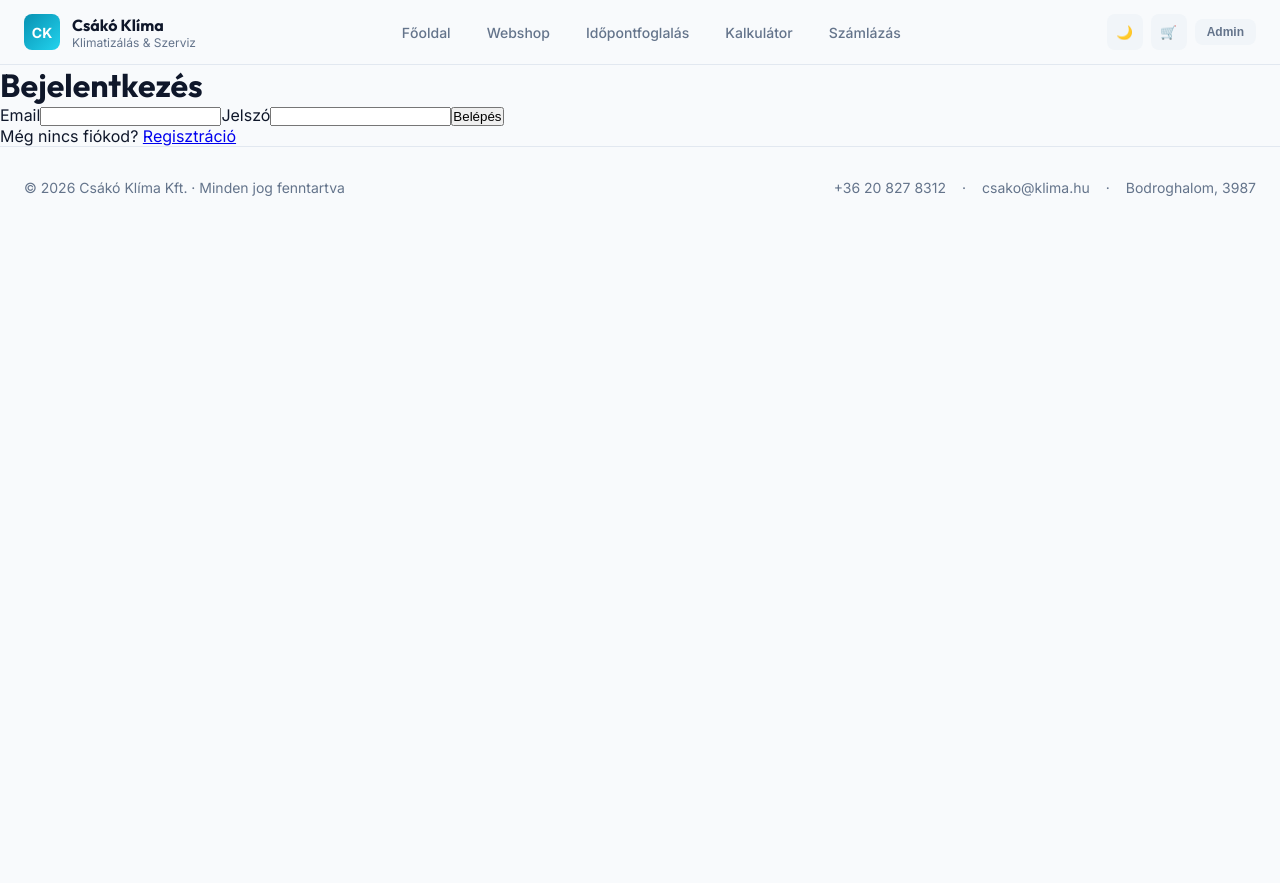
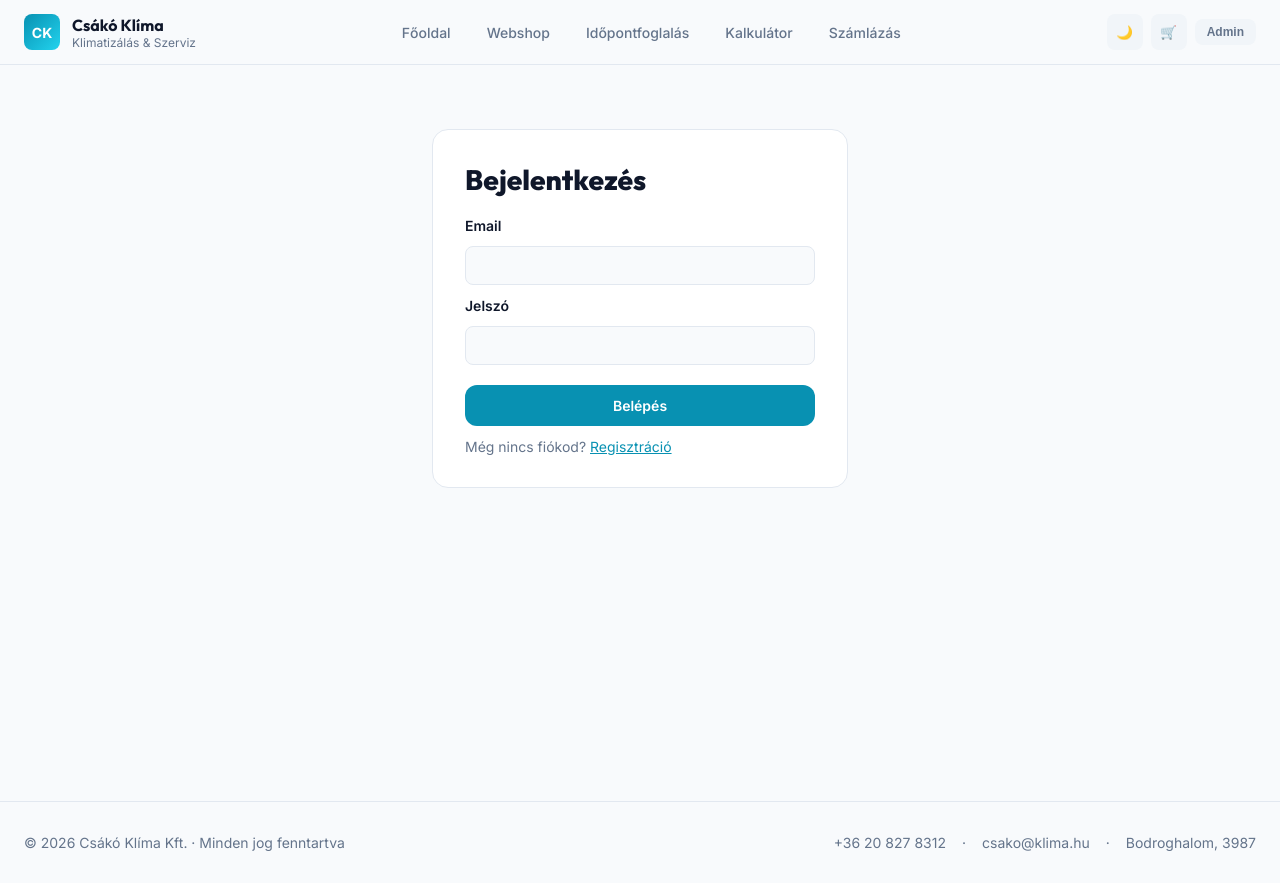
Before and after one commit to AceA1118/klim-sweboldal-vizsgaremek, a React (Vite) app in the folder frontend/: page /bejelentkezes in a window 1280 px wide. Before the commit the page ends 800 px from the top, so only its background shows below. Built offline with nearby package versions, Linux system fonts and the light colour scheme; no server answers.

Commit message:
Bejelentkezési oldal formázása

```diff
--- a/frontend/src/pages/Auth.css
+++ b/frontend/src/pages/Auth.css
@@ -0,0 +1,80 @@
+.auth-page {
+  display: flex;
+  justify-content: center;
+  align-items: flex-start;
+  padding: 4rem 1.5rem;
+  min-height: calc(100vh - 4rem);
+}
+
+.auth-card {
+  display: flex;
+  flex-direction: column;
+  gap: 0.75rem;
+  width: 100%;
+  max-width: 26rem;
+  padding: 2rem;
+  border: 1px solid var(--border);
+  border-radius: 1rem;
+  background-color: var(--card);
+}
+
+.auth-title {
+  margin-bottom: 0.5rem;
+  font-size: 1.75rem;
+  font-weight: 800;
+}
+
+.auth-label {
+  font-size: 0.875rem;
+  font-weight: 600;
+}
+
+.auth-input {
+  padding: 0.625rem 0.75rem;
+  border: 1px solid var(--border);
+  border-radius: 0.5rem;
+  background-color: var(--background);
+  color: var(--foreground);
+  font-family: inherit;
+  font-size: 0.875rem;
+}
+
+.auth-input:focus {
+  outline: 2px solid var(--primary);
+  border-color: transparent;
+}
+
+.auth-submit {
+  margin-top: 0.5rem;
+  padding: 0.75rem;
+  border: none;
+  border-radius: 0.75rem;
+  background-color: var(--primary);
+  color: var(--primary-foreground);
+  font-family: inherit;
+  font-size: 0.875rem;
+  font-weight: 600;
+  cursor: pointer;
+}
+
+.auth-submit:disabled {
+  opacity: 0.6;
+  cursor: not-allowed;
+}
+
+.auth-error {
+  padding: 0.75rem;
+  border-radius: 0.5rem;
+  background-color: #fee2e2;
+  color: #b91c1c;
+  font-size: 0.875rem;
+}
+
+.auth-switch {
+  font-size: 0.875rem;
+  color: var(--muted-foreground);
+}
+
+.auth-switch a {
+  color: var(--primary);
+}
```
